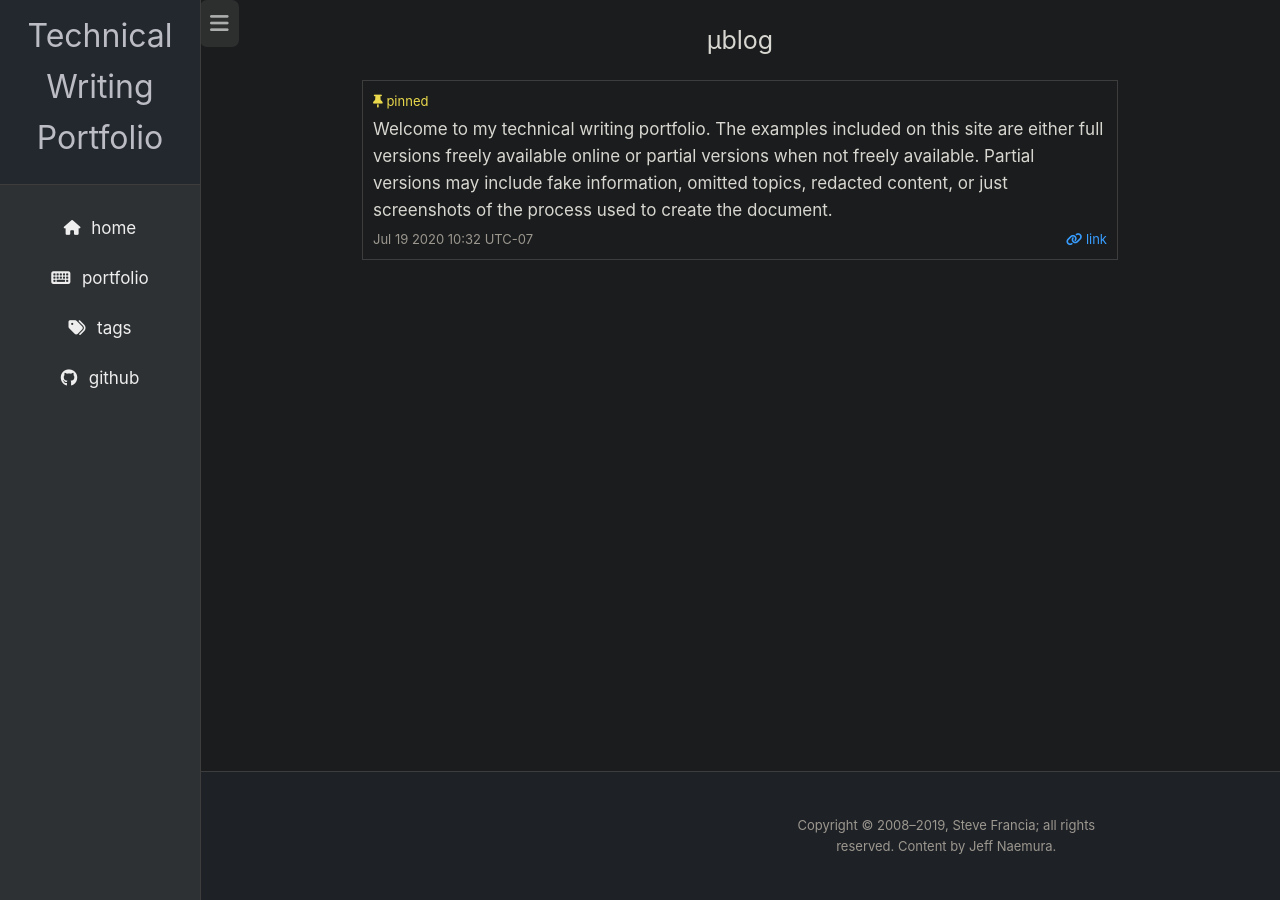
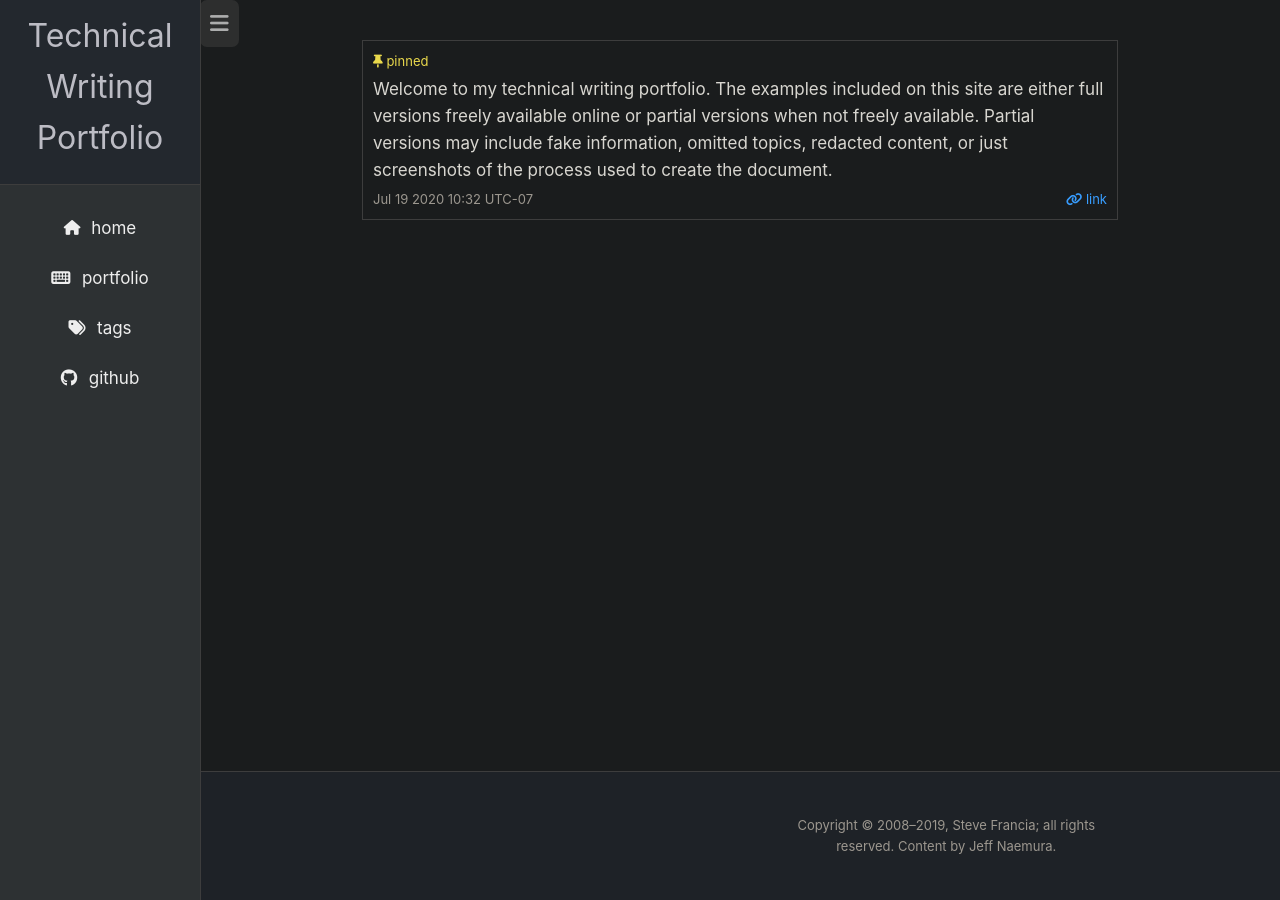
Before and after one commit to Naem-J/Naem-J.github.io, a Jekyll site: the page index.html, which Jekyll copies as it is, in a window 1280 px wide. Built offline with Jekyll 4.4.1, drawn with Linux system fonts in a browser that asks for light colours; nearby versions of some CDN libraries.

Commit message:
Update index.html

```diff
--- a/index.html
+++ b/index.html
@@ -67,7 +67,7 @@
 
 
     <div class="section">
-        <div class="section-title">μblog</div>
+        <div class="section-title"></div>
         <div class="posts">
 
                 <div class="post">
```
